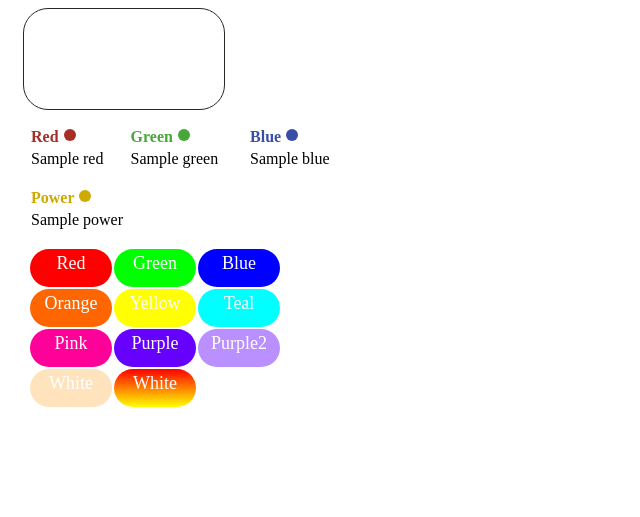
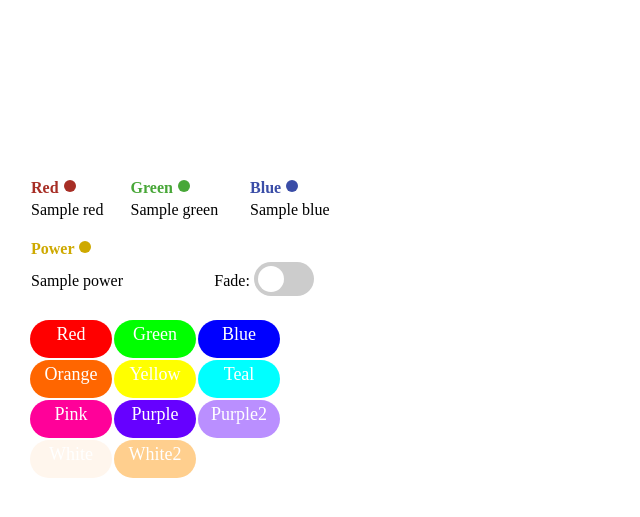
Before and after one commit to cashc/PiLi, a Flask app: template templates/index.html in a window 1280 px wide. Shown: the top 517 px of the page, without its empty margins (0-640 px from the left). Run offline with Flask 2, Linux system fonts and the light colour scheme; the template is opened without the code that fills it: most values are stand-ins (such as "Sample title", 1, 10 or a date in 2020); some libraries are stand-ins or nearby versions.

Commit message:
Added fade button and working multithread edge cases.

```diff
--- a/app.py
+++ b/app.py
@@ -7,12 +7,12 @@ app = Flask(__name__)
 lights = LED(200, 0, 200, .5)
 lights.gpio()
 
-
 @app.route('/')
 @app.route('/<int:power>')
 @app.route('/<int:red>,<int:green>,<int:blue>')
 @app.route('/<int:red>,<int:green>,<int:blue>,<int:power>')
 def index(red=None, green=None, blue=None, power=None, function=None):
+    lights.fading = False
     # only update color if a color is specified and max is 255
     if red is None:
         red = lights.red
@@ -47,8 +47,26 @@ def index(red=None, green=None, blue=None, power=None, function=None):
     return render_template('index.html', lights=lights)
 
 
-@app.route('/to<int:red>,<int:green>,<int:blue>')
-@app.route('/to<int:red>,<int:green>,<int:blue>,<int:speed>')
-def transition(red, green, blue, speed=20):
-    _thread.start_new_thread(lights.transition, (red, green, blue, speed))
-    return render_template('index.html', lights=lights)
+@app.route('/fade<int:speed>')
+@app.route('/fade<int:red>,<int:green>,<int:blue>')
+@app.route('/fade<int:red>,<int:green>,<int:blue>,<int:speed>')
+def fade(red=None, green=None, blue=None, speed=50):
+    lights.fading = False
+
+    if red is None:
+        red = lights.red
+    elif red > 255:
+        red = 255
+
+    if green is None:
+        green = lights.green
+    elif green > 255:
+        green = 255
+
+    if blue is None:
+        blue = lights.blue
+    elif blue > 255:
+        blue = 255
+
+    _thread.start_new_thread(lights.fade, (red, green, blue, speed))
+    return render_template('index.html', lights=lights, r=red, g=green, b=blue)
--- a/static/style.css
+++ b/static/style.css
@@ -1,16 +1,16 @@
 h1 {
-    padding: 10px 0 0 15px;
+    padding: 24px 0 0 15px;
     color: white;
 }
 
 #headerWrap {
     margin-left: 15px;
-    width: 200px;
-    height: 100px;
+    width: 220px;
+    height: 140px;
     border-radius: 25px;
     border: solid;
     border-color: #272822;
-    border-width: 1px;
+    border-width: 0;
     text-align: center;
 }
 
@@ -29,9 +29,9 @@ h1 {
     color: white;
 }
 
-.transition {
-    background: -moz-linear-gradient(rgba(255,0,0,1), rgba(255,255,0,1)); /* For Firefox 3.6 to 15 */
-    background: linear-gradient(rgba(255,0,0,1), rgba(255,255,0,1));
+.gradient {
+    background: -moz-linear-gradient(rgb(39, 255, 37), rgba(255, 255, 0, 1)); /* For Firefox 3.6 to 15 */
+    background: linear-gradient(rgb(39, 255, 37), rgba(255, 255, 0, 1));
 }
 
 a.fill-div {
@@ -74,18 +74,59 @@ svg {
     color: #cea900
 }
 
-.redBG {
-    background-color: #a72e25
+.switch {
+    position: relative;
+    display: inline-block;
+    width: 60px;
+    height: 34px;
 }
 
-.greenBG {
-    background-color: #48a738
+.switch input {
+    display: none;
 }
 
-.blueBG {
-    background-color: #3a4da7
+.slider {
+    position: absolute;
+    cursor: pointer;
+    top: 0;
+    left: 0;
+    right: 0;
+    bottom: 0;
+    background-color: #ccc;
+    -webkit-transition: .4s;
+    transition: .4s;
 }
 
-.yellowBG {
-    background-color: #cea900
+.slider:before {
+    position: absolute;
+    content: "";
+    height: 26px;
+    width: 26px;
+    left: 4px;
+    bottom: 4px;
+    background-color: white;
+    -webkit-transition: .4s;
+    transition: .4s;
 }
+
+input:checked + .slider {
+    background-color: #2196F3;
+}
+
+input:focus + .slider {
+    box-shadow: 0 0 1px #2196F3;
+}
+
+input:checked + .slider:before {
+    -webkit-transform: translateX(26px);
+    -ms-transform: translateX(26px);
+    transform: translateX(26px);
+}
+
+.slider.round {
+  border-radius: 34px;
+}
+
+.slider.round:before {
+  border-radius: 50%;
+}
--- a/templates/index.html
+++ b/templates/index.html
@@ -6,11 +6,42 @@
     <title>PiLi Home</title>
     <link rel="shortcut icon" type="image/x-icon" href="{{ url_for('static', filename='favicon.png') }}">
     <link rel="stylesheet" href="{{ url_for('static', filename='style.css') }}">
+    <script src="https://ajax.googleapis.com/ajax/libs/jquery/3.2.0/jquery.min.js"></script>
+    <script type="text/javascript">
+        console.log("Started");
+        {% if lights.fading %}
+            var fading = true;
+            transitionToggle();
+        {% else %}
+            var fading = false;
+        {% endif %}
+
+        function fadeToggle(){
+            fading = !fading;
+            $('.button a').each(function(i, obj) {
+                var h = $(obj).attr('href');
+                if(fading){
+                    $(obj).attr('href', 'fade'+h);
+                } else{
+                    $(obj).attr('href', h.substr(4));
+                }
+
+            });
+
+        }
+
+    </script>
 </head>
 <body>
-    <div id="headerWrap" style="background: rgb({{lights.red}},{{lights.green}},{{lights.blue}})">
+    <div id="headerWrap" style="
+            {% if lights.fading %}
+                background: linear-gradient(rgb({{lights.red}},{{lights.green}},{{lights.blue}}), rgb({{r}},{{g}},{{b}}));
+            {% else %}
+                background: rgb({{lights.red}},{{lights.green}},{{lights.blue}});
+            {% endif %}
+    ">
     <a class="fill-div" href="
-            {% if (lights.red+lights.green+lights.blue) > 0 %}
+            {% if (lights.red+lights.green+lights.blue)*lights.power > 0 %}
                 0
             {% else %}
                 1
@@ -70,10 +101,19 @@
             <td>
                 {{lights.power}}
             </td>
+            <td style="text-align: right">
+                Fade:
+            </td>
+            <td>
+                <label class="switch">
+                    <input type="checkbox" onchange="fadeToggle()">
+                    <div class="slider round"></div>
+                </label>
+            </td>
         </tr>
     </table>
 
-    <table>
+    <table id="presets">
         <tr>
             <td class="button" style="background: rgb(255,0,0)">
                 <a href="255,0,0" class="fill-div buttonText">Red</a>
@@ -108,11 +148,11 @@
             </td>
         </tr>
         <tr>
-            <td class="button" style="background: rgb(255,227,189)">
-                <a href="255,227,80" class="fill-div buttonText">White</a>
+            <td class="button" style="background: rgb(255,246,237)">
+                <a href="255,230,75" class="fill-div buttonText">White</a>
             </td>
-            <td class="button transition">
-                <a href="255,227,80" class="fill-div buttonText">White</a>
+            <td class="button" style="background: rgb(255,207,142)">
+                <a href="255,185,55" class="fill-div buttonText">White2</a>
             </td>
         </tr>
     </table>
```
Also changed, not shown: LED.py (+16 -12 lines).
